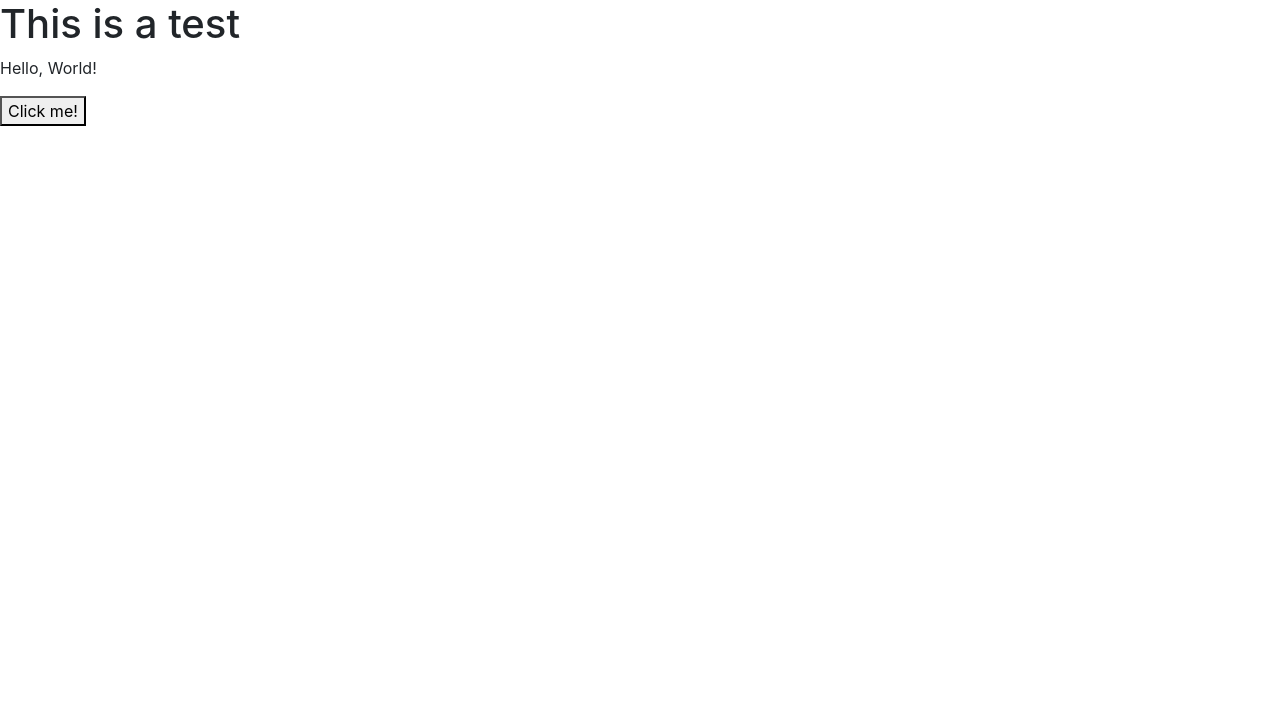
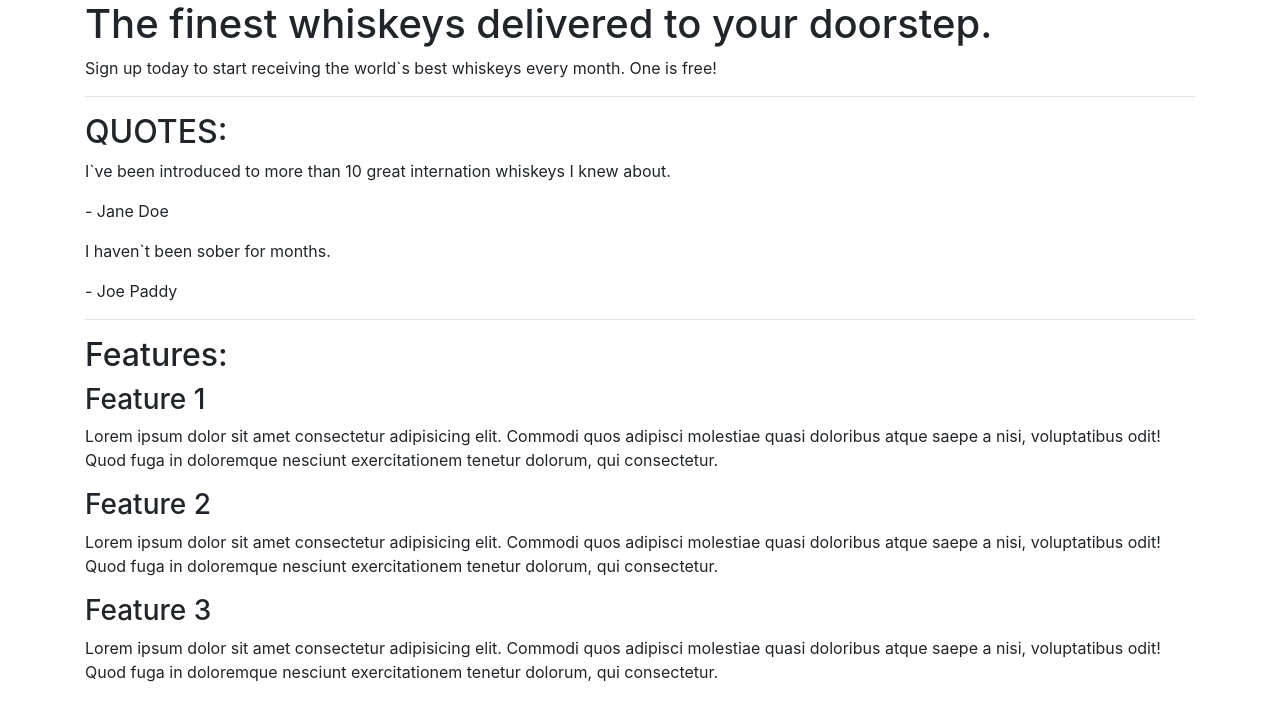
Before and after one commit to dloppes/whiskey_store_project, a plain HTML site: page index.html in a window 1280 px wide. Drawn offline with nearby package versions, Linux system fonts and the light colour scheme.

Commit message:
First skeleton of project created

```diff
--- a/index.html
+++ b/index.html
@@ -5,7 +5,7 @@
     <meta charset="UTF-8">
     <meta http-equiv="X-UA-Compatible" content="IE=edge">
     <meta name="viewport" content="width=device-width, initial-scale=1.0">
-    <title>Document</title>
+    <title>Whiskey Drop I Taste a new whiskey every month</title>
     <link rel="stylesheet" href="https://cdn.jsdelivr.net/npm/bootstrap@4.5.3/dist/css/bootstrap.min.css"
         integrity="sha384-TX8t27EcRE3e/ihU7zmQxVncDAy5uIKz4rEkgIXeMed4M0jlfIDPvg6uqKI2xXr2" crossorigin="anonymous">
     <script src="https://cdn.jsdelivr.net/npm/bootstrap@4.5.3/dist/js/bootstrap.bundle.min.js"
@@ -15,10 +15,57 @@
 
 <body>
 
-    <h1>This is a test</h1>
-    <p>Hello, World!</p>
-    <button>Click me!</button>
+
+<article class="container">
+    <!-- Callout -->
+    <section class="callout">
+        <h1>The finest whiskeys delivered to your doorstep.</h1>
+        <p>Sign up today to start receiving the world`s best whiskeys every month. One is free!</p>
+    </section>
+    <!-- /.callout -->
+    <hr>
+
+    <!-- Quotes -->
+    <section class="quotes">
+        <h2 class="text-uppercase">Quotes:</h2>
+        <div class="quote">
+            <p>I`ve been introduced to more than 10 great internation whiskeys I knew about.</p>
+            <p>- Jane Doe</p>
+        </div>
+        <div class="quote">
+            <p>I haven`t been sober for months.</p>
+            <p>- Joe Paddy</p>
+        </div>
+    </section>
+    <!-- /.quotes -->
+    <hr>
+
+    <!-- Features -->
+    <section class="features">
+        <h2>Features:</h2>
+        <div class="feature">
+            <h3>Feature 1</h3>
+            <p>Lorem ipsum dolor sit amet consectetur adipisicing elit. Commodi quos adipisci molestiae quasi doloribus
+                atque saepe a nisi, voluptatibus odit! Quod fuga in doloremque nesciunt exercitationem tenetur dolorum,
+                qui consectetur.</p>
+        </div>
+        <div class="feature">
+            <h3>Feature 2</h3>
+            <p>Lorem ipsum dolor sit amet consectetur adipisicing elit. Commodi quos adipisci molestiae quasi doloribus
+                atque saepe a nisi, voluptatibus odit! Quod fuga in doloremque nesciunt exercitationem tenetur dolorum,
+                qui consectetur.</p>
+        </div>
+        <div class="feature">
+            <h3>Feature 3</h3>
+            <p>Lorem ipsum dolor sit amet consectetur adipisicing elit. Commodi quos adipisci molestiae quasi doloribus
+                atque saepe a nisi, voluptatibus odit! Quod fuga in doloremque nesciunt exercitationem tenetur dolorum,
+                qui consectetur.</p>
+        </div>
+    </section>
+
+</article>
 
 </body>
 
+
 </html>
```
